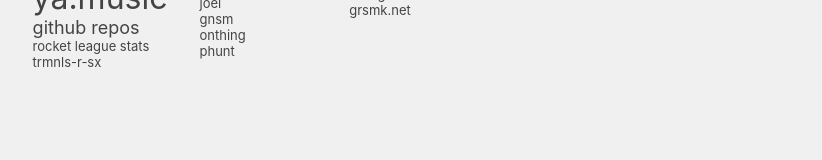
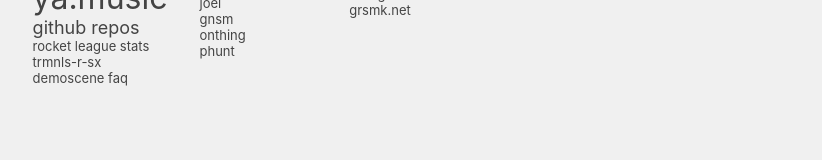
Before and after one commit to dmitrygerasimuk/startpage, a plain HTML site: page index.html in a window 1280 px wide. Shown: the part 282-442 px from the top of the page, without its empty margins (233-1055 px from the left). Drawn offline with nearby package versions, Linux system fonts and the light colour scheme.

Commit message:
demoscene

```diff
--- a/index.html
+++ b/index.html
@@ -149,7 +149,7 @@ $(document).ready(function(){
 		<a href="https://github.com/dmitrygerasimuk?tab=repositories"><font size="4"> github repos  </font></a> <br>
 		<a href="https://rocketleaguestats.com/profile/ps4/killyourstereo"><font size="2">ROCKET LEAGUE STATS</font></a> <br>
 		<a href="https://github.com/k4m4/terminals-are-sexy"><font size="2">trmnls-r-sx </font></a> <br>
-		<a href="http://"><font size="2">   </font></a> <br>
+		<a href="http://www.enlight.ru/demo/faq/smth.phtml?query=alg_lensflare"><font size="2">demoscene faq </font></a> <br>
 		<a href="http://"><font size="2">   </font></a> <br>
 		<a href="http://"><font size="2">   </font></a> <br>
 		<a href="http://"><font size="2">   </font></a> <br>
```
